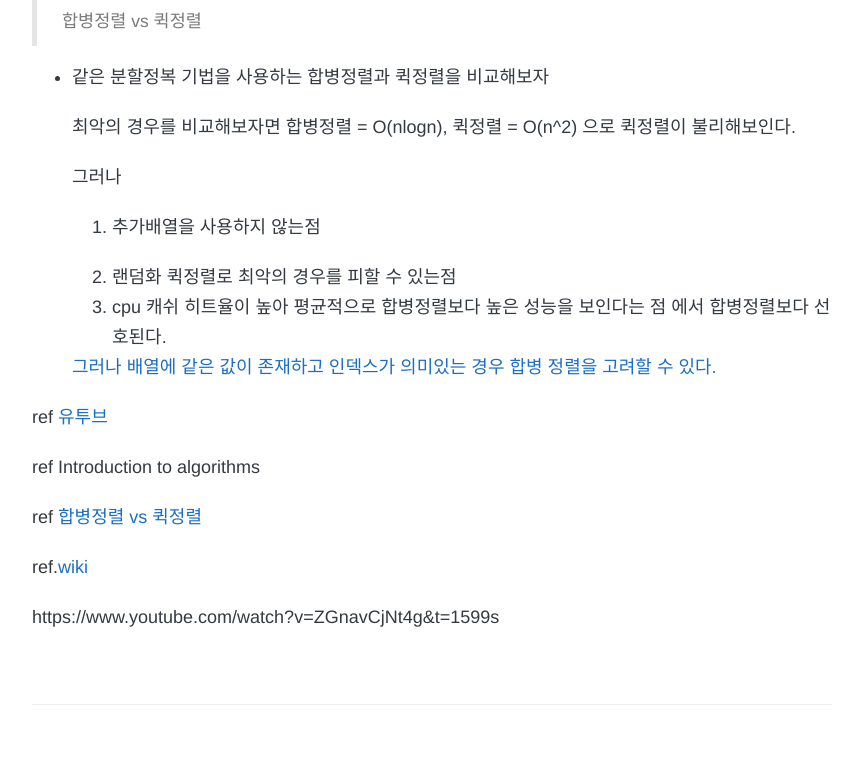
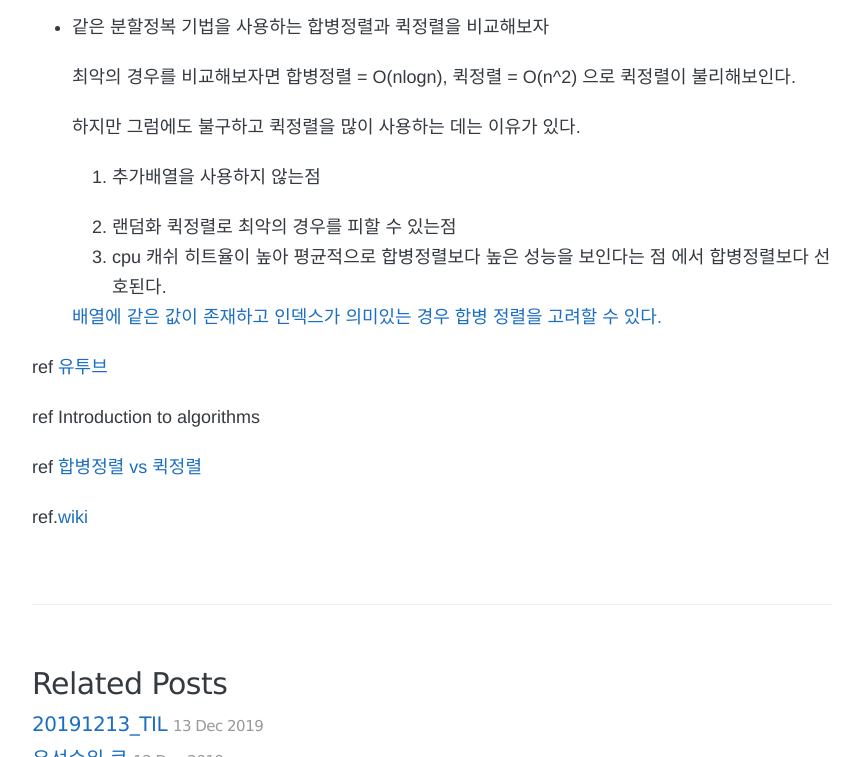
Before and after one commit to jayyhkwon/jayyhkwon.github.io, a Jekyll site: the page built from _posts/algorithm/2019-12-14-algorithms-퀵 정렬.md, in a window 1280 px wide and 900 px high, scrolled down 3107 px, cut to the strip 143-900 px from the top of the window. Shown: the whole strip, without its empty margins (208-1068 px from the left). Built offline with Jekyll 4.4.1, drawn with Linux system fonts in a browser that asks for light colours; nearby versions of some CDN libraries; comment, search, counter and statistics services are not loaded; some of the changed text lies outside the part shown.

```diff
--- a/_posts/algorithm/2019-12-14-algorithms-퀵 정렬.md
+++ b/_posts/algorithm/2019-12-14-algorithms-퀵 정렬.md
@@ -73,7 +75,7 @@ Partition(A, p, r){
 - QuickSort는 다음과 같은 방법으로 수행된다.
   1. p<r 인 경우 pivot 인덱스 q를 구한다.
   2. QuickSort(A,p,q-1)를 재귀호출 한다.
-  3. QuickSort(A,q+1,r)를 재귀호출한다.
+  3. QuickSort(A,q+1,r)를 재귀호출 한다.
 
 
 
@@ -99,15 +101,15 @@ QuickSort(A,p,r){
 
 - 최선의 경우 시간복잡도는 O(n^2)
 
-<img src="/assets/post-img/algorithms/best.pdf">
+<img src="/assets/post-img/algorithm/best.pdf">
 
 - 최악의 경우 시간복잡도는 O(nlogn)
 
-<img src="/assets/post-img/algorithms/worst.pdf">
+<img src="/assets/post-img/algorithm/worst.pdf">
 
 - 평균의 경우 시간복잡도는 O(nlogn)
 
-<img src="/assets/post-img/algorithms/average.pdf">
+<img src="/assets/post-img/algorithm/average.pdf">
 
 
 
@@ -117,14 +119,14 @@ QuickSort(A,p,r){
 
   최악의 경우를 비교해보자면 합병정렬 = O(nlogn), 퀵정렬 = O(n^2) 으로 퀵정렬이 불리해보인다.
 
-  그러나
+  하지만 그럼에도 불구하고 퀵정렬을 많이 사용하는 데는 이유가 있다.
 
   1. 추가배열을 사용하지 않는점<br>
 
   2.  랜덤화 퀵정렬로 최악의 경우를 피할 수 있는점<br>
   3. cpu 캐쉬 히트율이 높아 평균적으로 합병정렬보다 높은 성능을 보인다는 점 에서 합병정렬보다 선호된다.
 
-  <a href="http://blog.naver.com/zephyehu/150013176075">그러나 배열에 같은 값이 존재하고 인덱스가 의미있는 경우 합병 정렬을 고려할 수 있다.</a>
+  <a href="http://blog.naver.com/zephyehu/150013176075">배열에 같은 값이 존재하고 인덱스가 의미있는 경우 합병 정렬을 고려할 수 있다.</a>
 
 
 
@@ -135,7 +137,3 @@ ref Introduction to algorithms<br>
 ref <a href="https://www.geeksforgeeks.org/why-quick-sort-preferred-for-arrays-and-merge-sort-for-linked-lists/">합병정렬 vs 퀵정렬</a><br>
 
 ref.<a href="[https://ko.wikipedia.org/wiki/%ED%80%B5_%EC%A0%95%EB%A0%AC](https://ko.wikipedia.org/wiki/퀵_정렬)">wiki</a>
-
-
-
-https://www.youtube.com/watch?v=ZGnavCjNt4g&t=1599s
```
Also changed, not shown: other parts of _posts/algorithm/2019-12-14-algorithms-퀵 정렬.md (+4 -2 lines).
